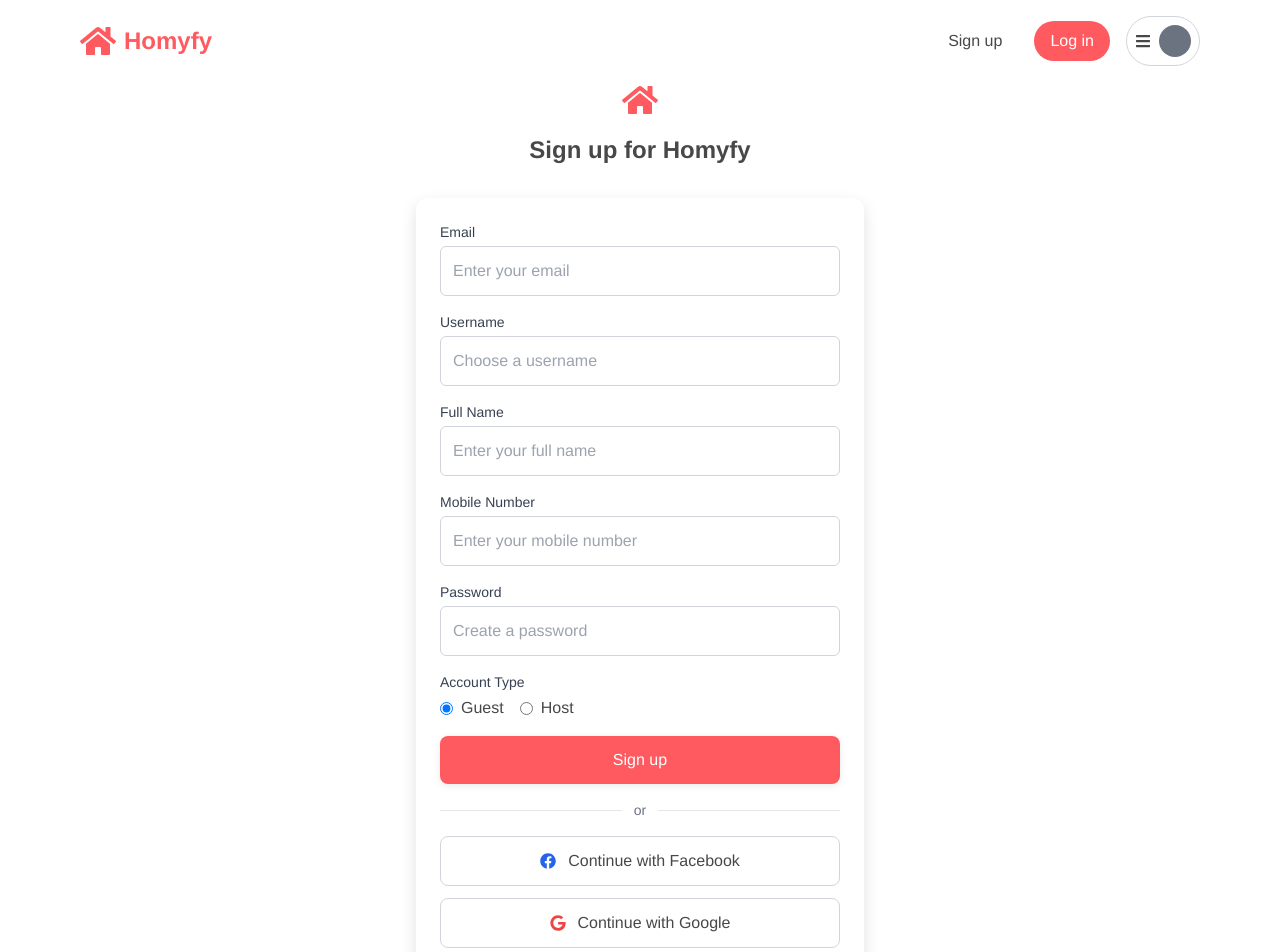
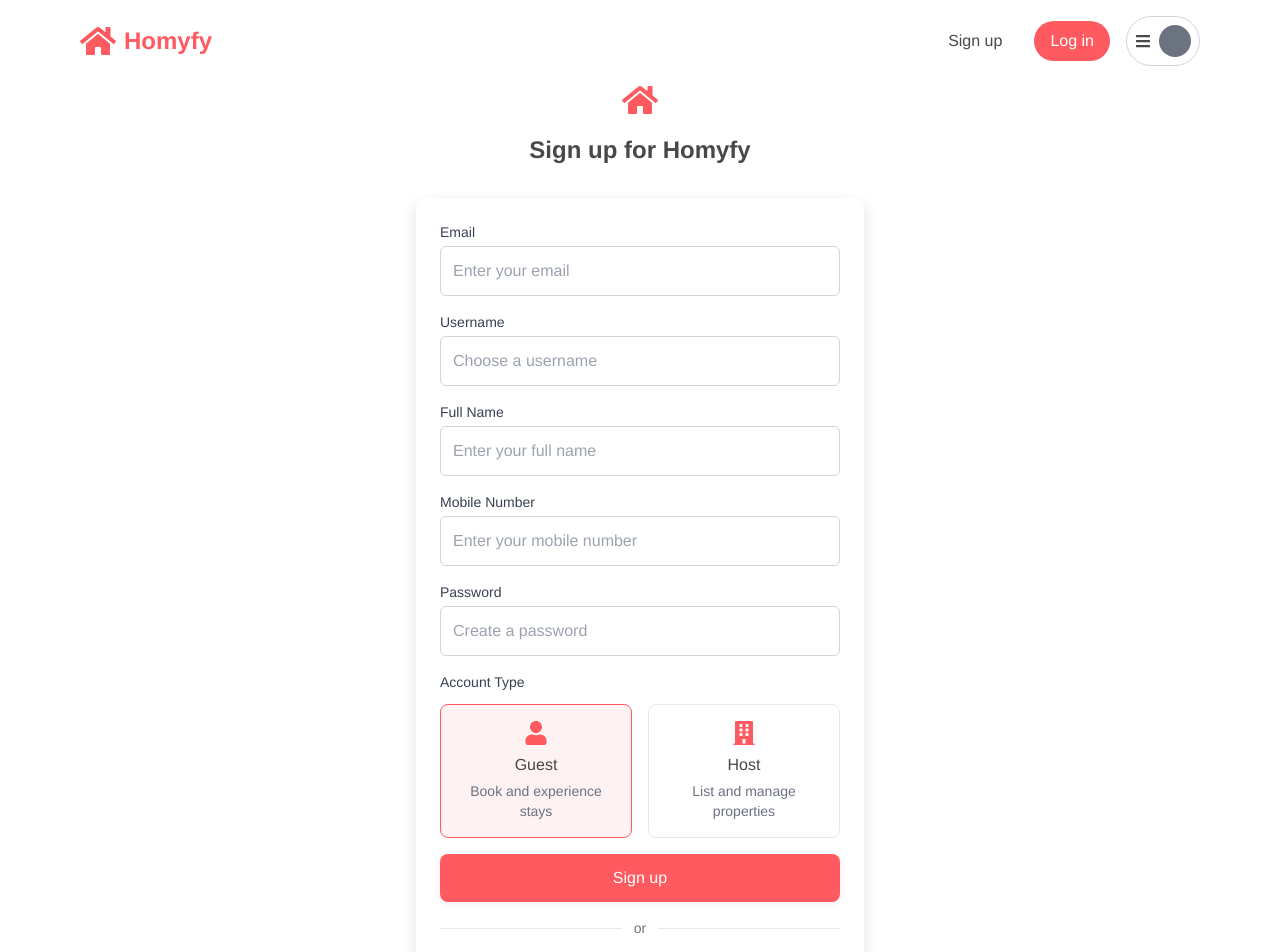
Before and after one commit to M-Tayyab-193/Homyfy, a React (Vite) app: page /signup in a window 1280 px wide. Shown: the top 952 px of the page. Built offline with nearby package versions, Linux system fonts and the light colour scheme.

Commit message:
Updated design of guest/host acc type

```diff
--- a/src/pages/SignupPage.jsx
+++ b/src/pages/SignupPage.jsx
@@ -1,6 +1,6 @@
 import { useState } from 'react';
 import { useNavigate, Link } from 'react-router-dom';
-import { FaHome, FaAirbnb, FaFacebook, FaGoogle, FaApple } from 'react-icons/fa';
+import { FaHome, FaAirbnb, FaFacebookF, FaGoogle, FaApple, FaUser, FaBuilding } from 'react-icons/fa';
 import { toast } from 'react-toastify';
 import supabase from '../supabase/supabase';
 import { signInWithGoogle } from '../supabase/supabase';
@@ -41,7 +41,6 @@
     setLoading(true);
 
     try {
-      // Sign up using Supabase Auth
       const { data, error: signupError } = await supabase.auth.signUp({
         email,
         password,
@@ -54,13 +53,14 @@
         }
       });
 
+
+
       const user = data?.user;
 
       if (signupError || !user) {
         throw new Error(signupError?.message || 'Unknown error during signup');
       }
 
-      // Insert additional info into users table using RPC
       const {error: insertError } = await supabase.rpc('signup_user', {
         p_id : user.id,
         p_email: formData.email,
@@ -72,11 +72,9 @@
 
       if (insertError) {
         throw new Error(insertError.message);
-      }else{
+      }
 
       toast.success('Successfully signed up! Please check your email for verification.');
-      }
-
       navigate('/');
     } catch (err) {
       toast.error(err.message || 'Failed to create an account. Please try again.');
@@ -173,31 +171,52 @@
             </div>
 
             <div>
-              <label className="block text-sm font-medium text-gray-700 mb-1">
+              <label className="block text-sm font-medium text-gray-700 mb-3">
                 Account Type
               </label>
-              <div className="flex space-x-4">
-                <label className="flex items-center">
+              <div className="grid grid-cols-2 gap-4">
+                <label
+                  className={`flex flex-col items-center justify-center p-4 border rounded-lg cursor-pointer transition-all ${
+                    formData.role === 'guest'
+                      ? 'border-airbnb-primary bg-red-50'
+                      : 'border-gray-200 hover:border-gray-300'
+                  }`}
+                >
                   <input
                     type="radio"
                     name="role"
                     value="guest"
                     checked={formData.role === 'guest'}
                     onChange={handleInputChange}
-                    className="mr-2"
+                    className="sr-only"
                   />
-                  Guest
+                  <FaUser className="text-2xl mb-2 text-airbnb-primary" />
+                  <span className="font-medium">Guest</span>
+                  <span className="text-sm text-gray-500 text-center mt-1">
+                    Book and experience stays
+                  </span>
                 </label>
-                <label className="flex items-center">
+
+                <label
+                  className={`flex flex-col items-center justify-center p-4 border rounded-lg cursor-pointer transition-all ${
+                    formData.role === 'host'
+                      ? 'border-airbnb-primary bg-red-50'
+                      : 'border-gray-200 hover:border-gray-300'
+                  }`}
+                >
                   <input
                     type="radio"
                     name="role"
                     value="host"
                     checked={formData.role === 'host'}
                     onChange={handleInputChange}
-                    className="mr-2"
+                    className="sr-only"
                   />
-                  Host
+                  <FaBuilding className="text-2xl mb-2 text-airbnb-primary" />
+                  <span className="font-medium">Host</span>
+                  <span className="text-sm text-gray-500 text-center mt-1">
+                    List and manage properties
+                  </span>
                 </label>
               </div>
             </div>
@@ -219,7 +238,7 @@
 
           <div className="space-y-3">
             <button className="w-full flex items-center justify-center py-3 px-4 border border-gray-300 rounded-lg hover:bg-gray-50 transition-colors">
-              <FaFacebook className="text-blue-600 mr-3" />
+              <FaFacebookF className="text-blue-600 mr-3" />
               <span>Continue with Facebook</span>
             </button>
 
```
